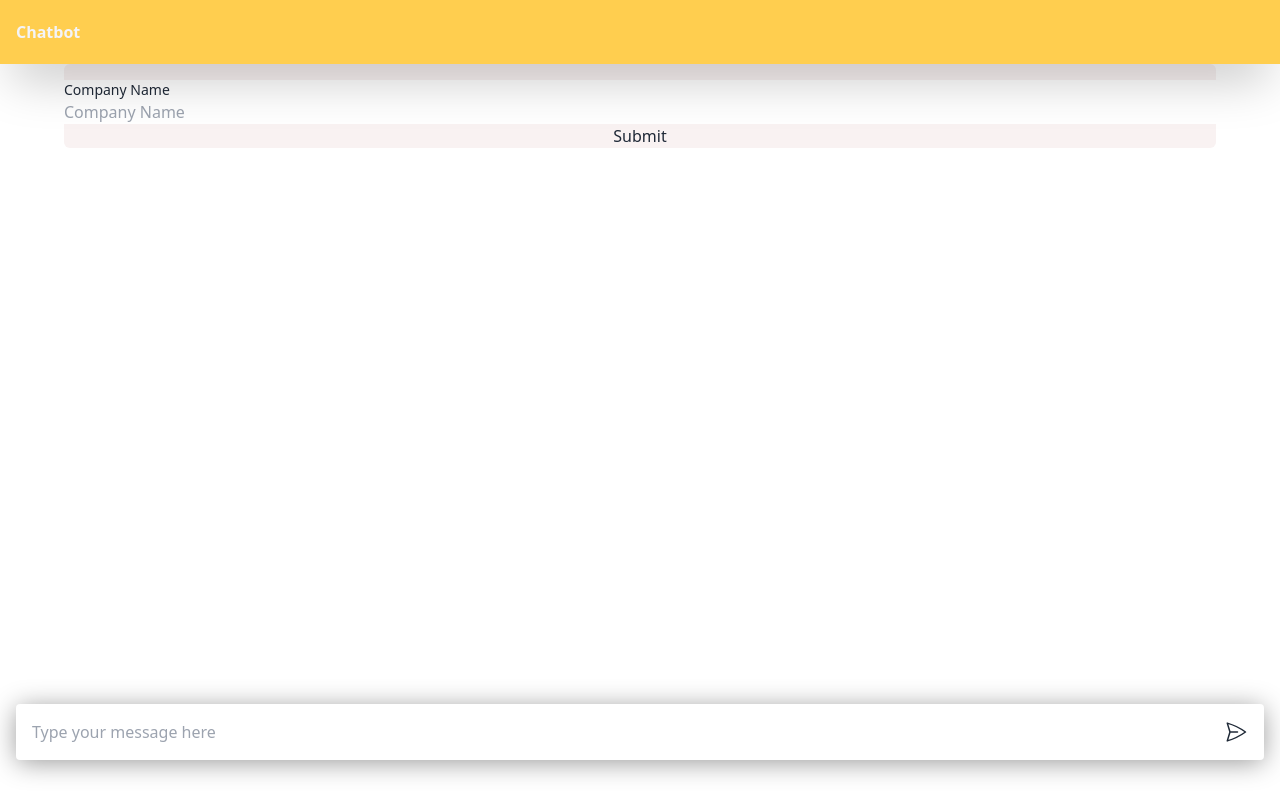
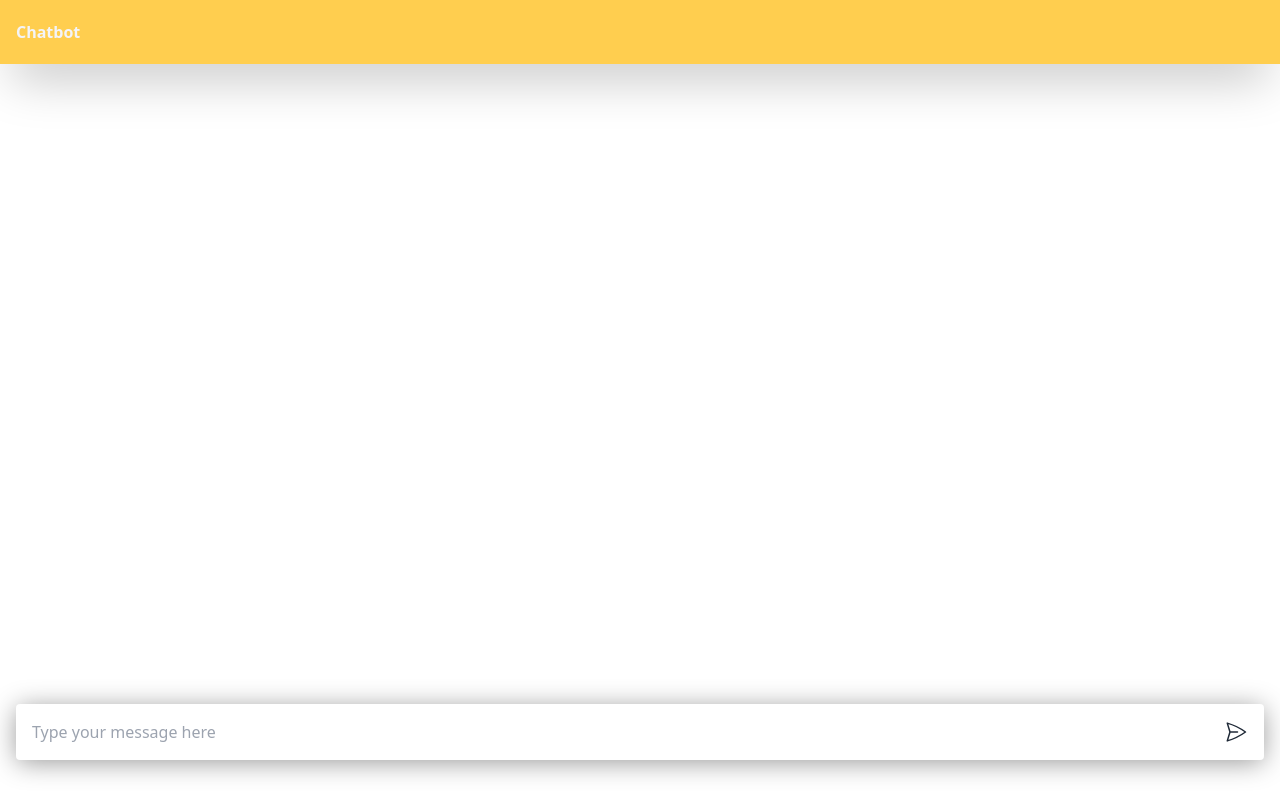
Before and after one commit to GeeksHacking/hackomania2024-Jolteon-jolteon, a React (Vite) app in the folder frontend/: page / in a window 1280 px wide. Built offline with nearby package versions, Linux system fonts and the light colour scheme.

Commit message:
commented out

```diff
--- a/frontend/src/components/MessagesContainer.jsx
+++ b/frontend/src/components/MessagesContainer.jsx
@@ -46,7 +46,7 @@ export default function MessagesContainer(props) {
 					</div>
 				)
 			)}
-		<Forms/>
+		{/* <Forms/> */}
 
 		</div>
 	);
```
